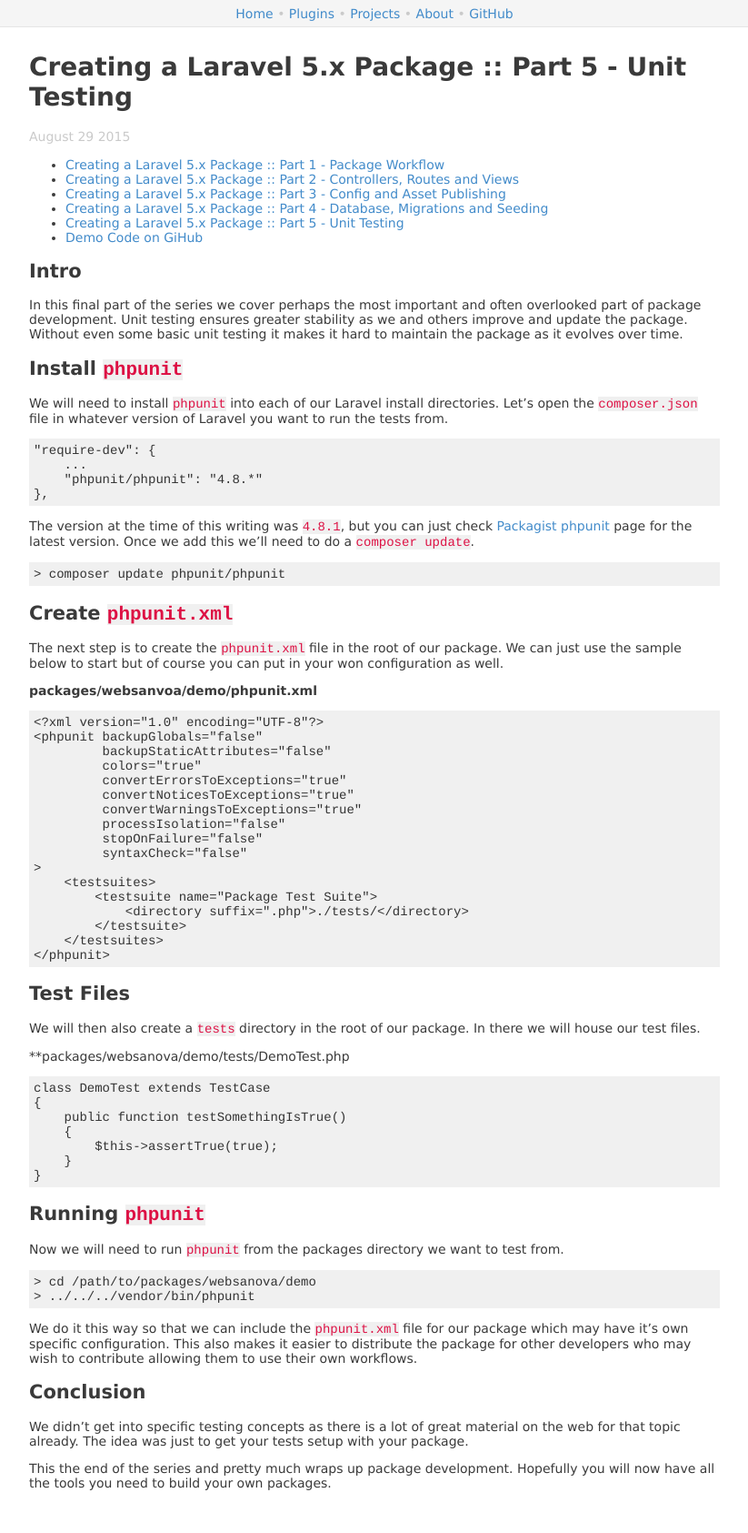
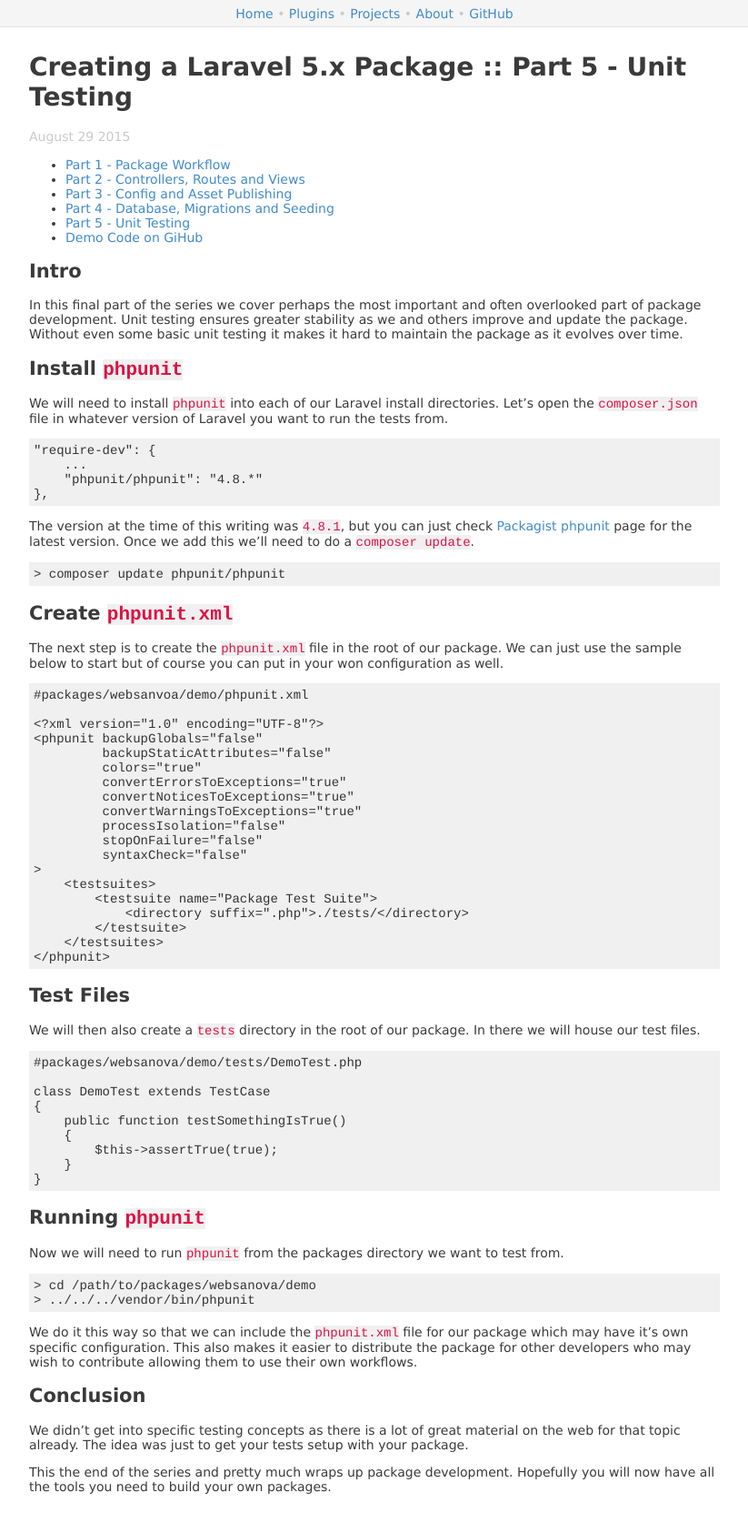
Before and after one commit to websanova/websanova.github.io, a Jekyll site: the page built from _posts/laravel/2015-08-29-creating-a-new-package-in-laravel-5-part-5-unit-testing.md, in a window 1280 px wide. Shown: the whole page at 91% size, without its empty margins (228-1051 px from the left). Built offline with Jekyll 4.4.1, drawn with Linux system fonts in a browser that asks for light colours; comment, search, counter and statistics services are not loaded.

Commit message:
Fix comment blocks and links.

```diff
--- a/_posts/laravel/2015-08-29-creating-a-new-package-in-laravel-5-part-5-unit-testing.md
+++ b/_posts/laravel/2015-08-29-creating-a-new-package-in-laravel-5-part-5-unit-testing.md
@@ -7,11 +7,11 @@
 date: Aug 29 2015
 ---
 
-* [Creating a Laravel 5.x Package :: Part 1 - Package Workflow](/creating-a-new-package-in-laravel-5-part-1-package-workflow)
-* [Creating a Laravel 5.x Package :: Part 2 - Controllers, Routes and Views](/creating-a-new-package-in-laravel-5-part-2-controllers-routes-and-views)
-* [Creating a Laravel 5.x Package :: Part 3 - Config and Asset Publishing](/creating-a-new-package-in-laravel-5-part-3-config-and-asset-publishing)
-* [Creating a Laravel 5.x Package :: Part 4 - Database, Migrations and Seeding](/creating-a-new-package-in-laravel-5-part-4-database-migrations-and-seeding)
-* [Creating a Laravel 5.x Package :: Part 5 - Unit Testing](/creating-a-new-package-in-laravel-5-part-5-unit-testing)
+* [Part 1 - Package Workflow](/laravel/creating-a-new-package-in-laravel-5-part-1-package-workflow)
+* [Part 2 - Controllers, Routes and Views](/laravel/creating-a-new-package-in-laravel-5-part-2-controllers-routes-and-views)
+* [Part 3 - Config and Asset Publishing](/laravel/creating-a-new-package-in-laravel-5-part-3-config-and-asset-publishing)
+* [Part 4 - Database, Migrations and Seeding](/laravel/creating-a-new-package-in-laravel-5-part-4-database-migrations-and-seeding)
+* [Part 5 - Unit Testing](/laravel/creating-a-new-package-in-laravel-5-part-5-unit-testing)
 * [Demo Code on GiHub](https://github.com/websanova/laravel-demo)
 
 ## Intro
@@ -39,8 +39,9 @@
 
 The next step is to create the `phpunit.xml` file in the root of our package. We can just use the sample below to start but of course you can put in your won configuration as well.
 
-**packages/websanvoa/demo/phpunit.xml**
 ~~~
+#packages/websanvoa/demo/phpunit.xml
+
 <?xml version="1.0" encoding="UTF-8"?>
 <phpunit backupGlobals="false"
          backupStaticAttributes="false"
@@ -64,8 +65,9 @@
 
 We will then also create a `tests` directory in the root of our package. In there we will house our test files.
 
-**packages/websanova/demo/tests/DemoTest.php
 ~~~
+#packages/websanova/demo/tests/DemoTest.php
+
 class DemoTest extends TestCase
 {
     public function testSomethingIsTrue()
```
